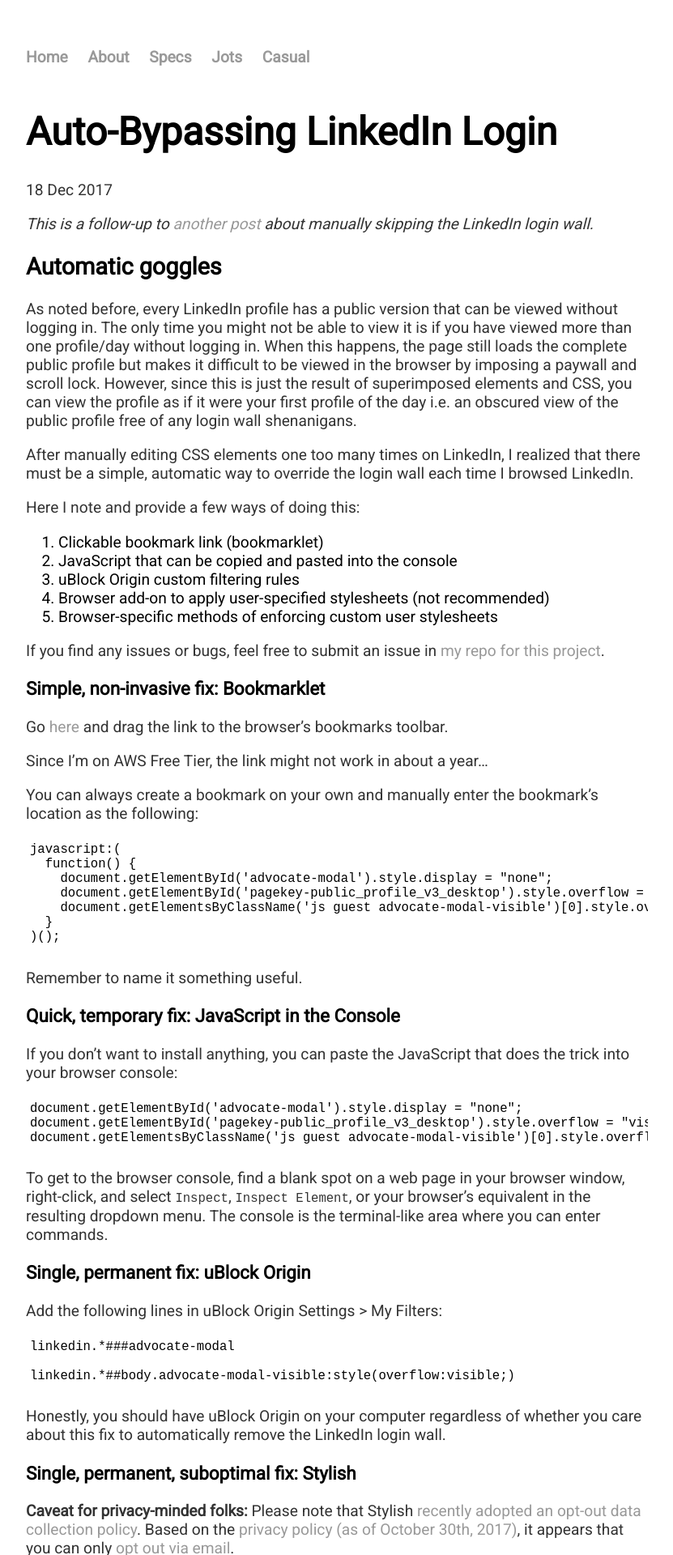
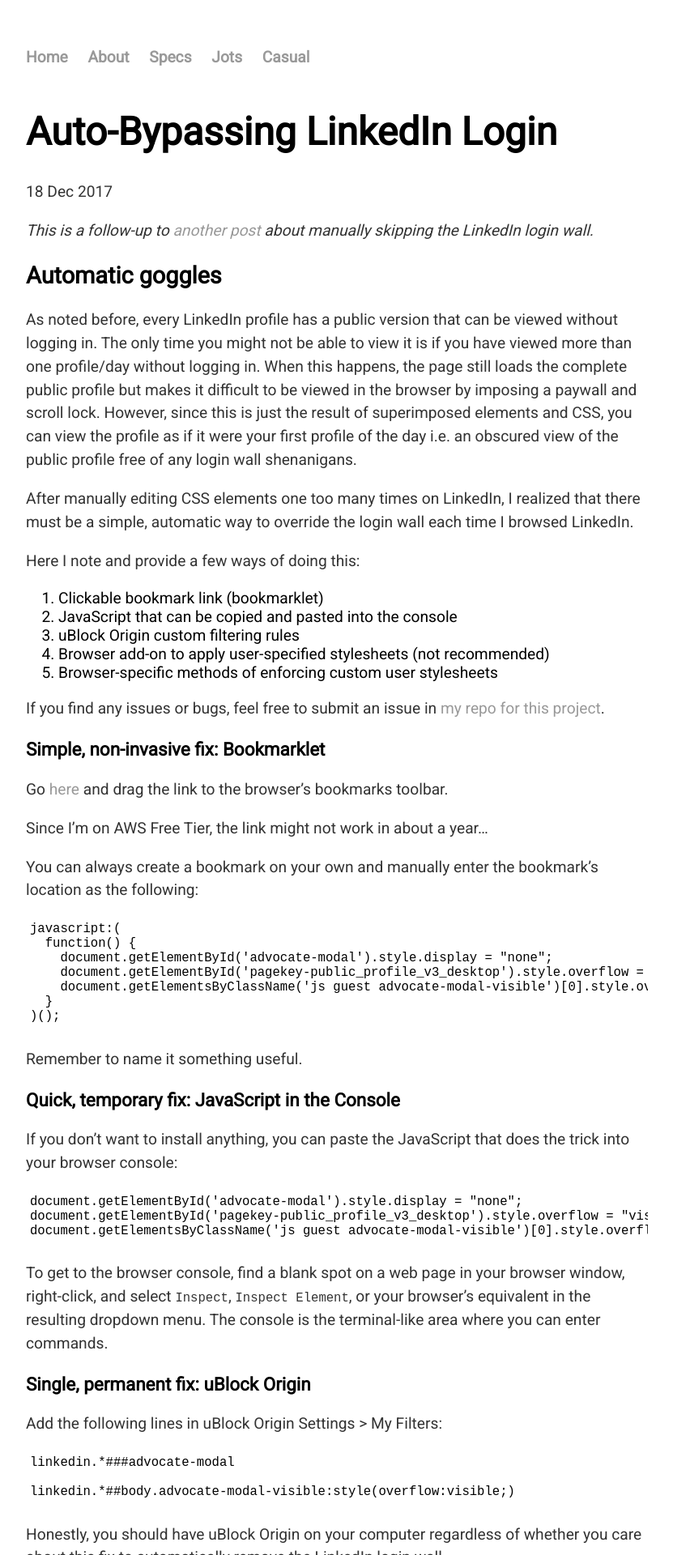
Before and after one commit to geordgez/geordgez.github.io, a Jekyll site: the page built from _posts/2017-12-18-linkedin-login-skipping-methods.md, in a window 1280 px wide. Shown: the top 1920 px of the page at 81% size, without its empty margins (224-1055 px from the left). Built offline with Jekyll 4.4.1, drawn with Linux system fonts in a browser that asks for light colours.

Commit message:
Attach + demo custom CSS in Markdown header
- Added Liquid loop in head.html to accept custom_styles argument for
attaching additional CSS stylesheets in css/ folder using a string with
the "|" (pipe) separator. The "|" separator splits the string into a
list
- TODO: see if the custom_styles argument can be placed into an HTML
template rather than an Markdown template; right now, each individual
jot/post article must have the custom_styles argument in the header
- Added additional stylesheet posts.css that gives code background color
and adds line spacing for articles
- Used the 2017-12-18 article to demo additional line spacing through
posts.css

```diff
--- a/_includes/head.html
+++ b/_includes/head.html
@@ -5,6 +5,11 @@
 <!-- link to main stylesheet -->
 <link href="https://fonts.googleapis.com/css?family=Roboto" rel="stylesheet">
 <link rel="stylesheet" type="text/css" href="{{ base }}/css/main.css">
+
+{% assign stylesheets = page.custom_styles | split: "|" %}
+{% for sheetname in stylesheets %}
+<link rel="stylesheet" type="text/css" href="{{ base }}/css/{{ sheetname }}.css">
+{% endfor %}
 
 <!-- Global site tag (gtag.js) - Google Analytics -->
 <script async src="https://www.googletagmanager.com/gtag/js?id=UA-110182105-1"></script>
--- /dev/null
+++ b/css/posts.css
@@ -0,0 +1,7 @@
+code {
+  background-color: "#D3D3D3";
+}
+
+p {
+  line-height: 1.5;
+}
```
Also changed, not shown: _posts/2017-12-18-linkedin-login-skipping-methods.md (+1 -0 lines).
